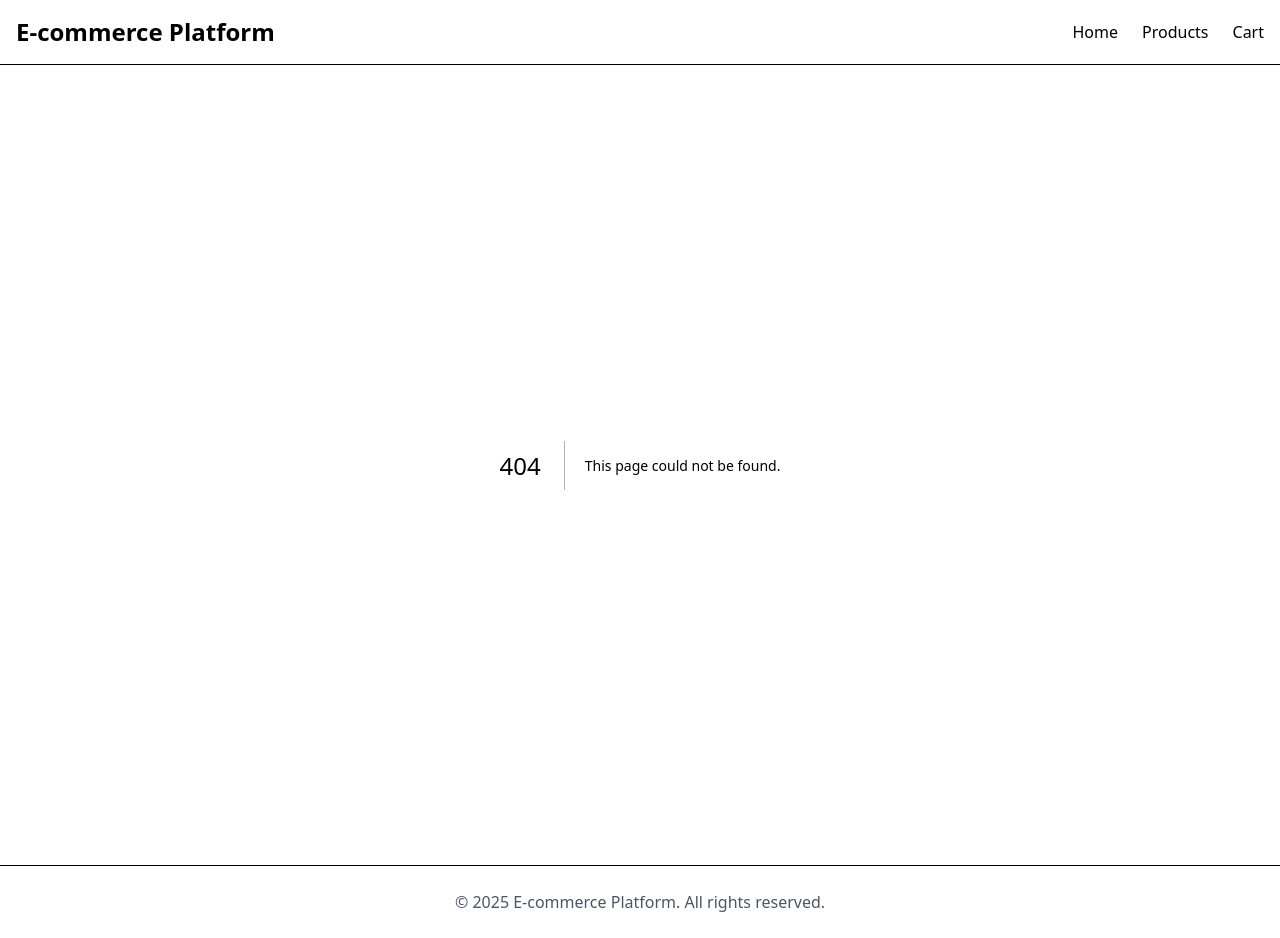
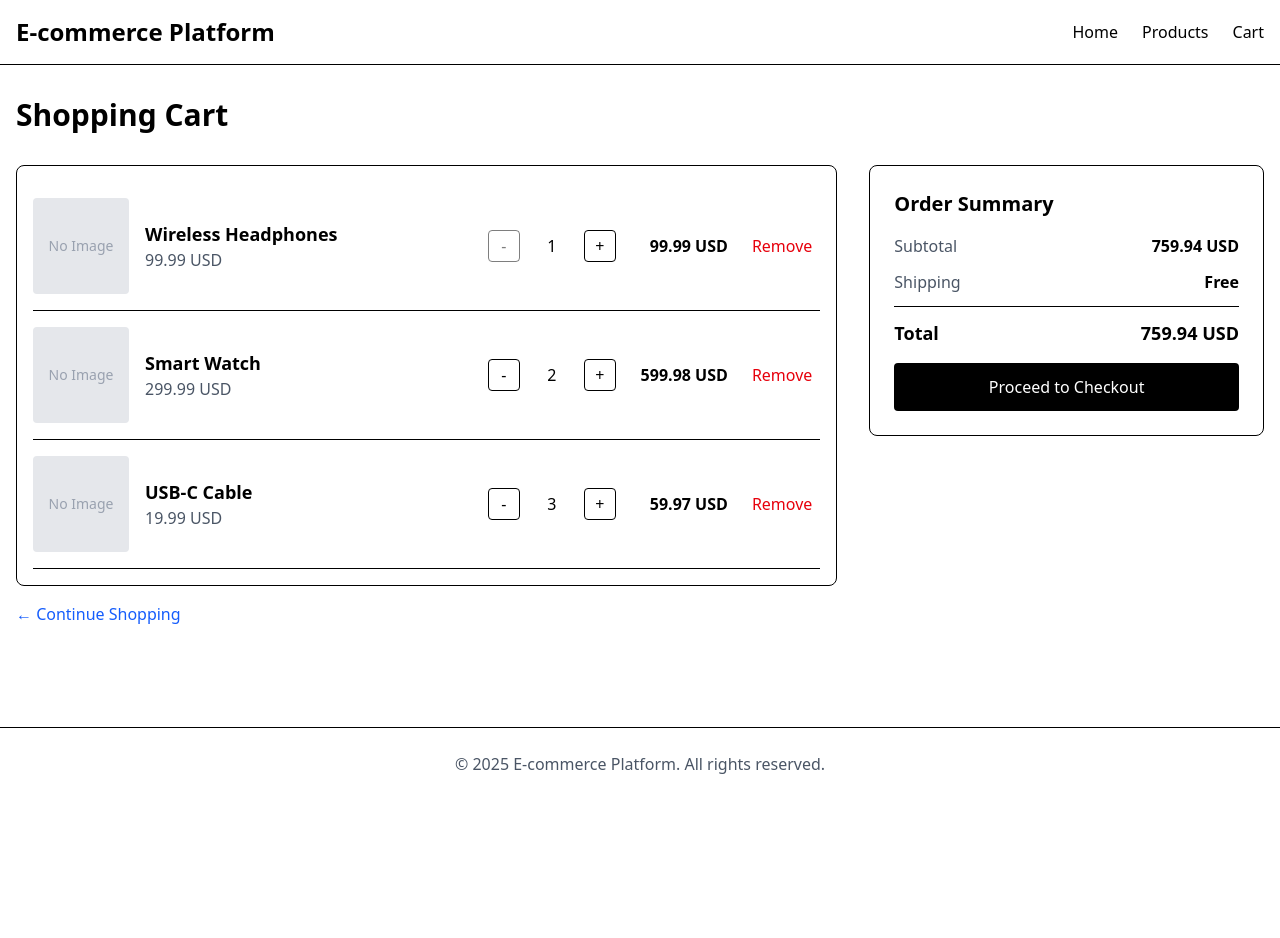
Before and after one commit to hasan-kaya/ecommerce-app, a Next.js app in the folder web-client/: page /cart in a window 1280 px wide. Before the commit this address had no page. After the commit the page ends 800 px from the top, so only its background shows below. Built offline with nearby package versions, Linux system fonts and the light colour scheme.

Commit message:
feat: cart page ui

```diff
--- /dev/null
+++ b/web-client/src/app/cart/page.tsx
@@ -0,0 +1,122 @@
+'use client';
+
+import { useState } from 'react';
+import { useRouter } from 'next/navigation';
+import Link from 'next/link';
+import CartItem from '@/components/features/cart/CartItem';
+import CartSummary from '@/components/features/cart/CartSummary';
+
+type CartItemType = {
+  id: string;
+  name: string;
+  price: number;
+  currency: string;
+  quantity: number;
+};
+
+const initialCartItems: CartItemType[] = [
+  {
+    id: '1',
+    name: 'Wireless Headphones',
+    price: 9999,
+    currency: 'USD',
+    quantity: 1,
+  },
+  {
+    id: '2',
+    name: 'Smart Watch',
+    price: 29999,
+    currency: 'USD',
+    quantity: 2,
+  },
+  {
+    id: '3',
+    name: 'USB-C Cable',
+    price: 1999,
+    currency: 'USD',
+    quantity: 3,
+  },
+];
+
+export default function CartPage() {
+  const router = useRouter();
+  const [cartItems, setCartItems] = useState<CartItemType[]>(initialCartItems);
+
+  const handleUpdateQuantity = (id: string, quantity: number) => {
+    setCartItems((items) =>
+      items.map((item) => (item.id === id ? { ...item, quantity } : item))
+    );
+  };
+
+  const handleRemove = (id: string) => {
+    setCartItems((items) => items.filter((item) => item.id !== id));
+  };
+
+  const handleCheckout = () => {
+    router.push('/checkout');
+  };
+
+  const subtotal = cartItems.reduce(
+    (sum, item) => sum + item.price * item.quantity,
+    0
+  );
+
+  if (cartItems.length === 0) {
+    return (
+      <div className="container mx-auto px-4 py-16">
+        <div className="text-center">
+          <h1 className="text-3xl font-bold mb-4">Your Cart is Empty</h1>
+          <p className="text-gray-600 mb-8">
+            Add some products to your cart to see them here.
+          </p>
+          <Link
+            href="/products"
+            className="inline-block bg-black text-white px-6 py-3 rounded hover:bg-gray-800"
+          >
+            Continue Shopping
+          </Link>
+        </div>
+      </div>
+    );
+  }
+
+  return (
+    <div className="container mx-auto px-4 py-8">
+      <h1 className="text-3xl font-bold mb-8">Shopping Cart</h1>
+
+      <div className="grid grid-cols-1 lg:grid-cols-3 gap-8">
+        <div className="lg:col-span-2">
+          <div className="border rounded-lg p-4">
+            {cartItems.map((item) => (
+              <CartItem
+                key={item.id}
+                id={item.id}
+                name={item.name}
+                price={item.price}
+                currency={item.currency}
+                quantity={item.quantity}
+                onUpdateQuantity={handleUpdateQuantity}
+                onRemove={handleRemove}
+              />
+            ))}
+          </div>
+
+          <Link
+            href="/products"
+            className="inline-block mt-4 text-blue-600 hover:underline"
+          >
+            ← Continue Shopping
+          </Link>
+        </div>
+
+        <div className="lg:col-span-1">
+          <CartSummary
+            subtotal={subtotal}
+            currency="USD"
+            onCheckout={handleCheckout}
+          />
+        </div>
+      </div>
+    </div>
+  );
+}
--- /dev/null
+++ b/web-client/src/components/features/cart/CartItem.tsx
@@ -0,0 +1,64 @@
+type CartItemProps = {
+  id: string;
+  name: string;
+  price: number;
+  currency: string;
+  quantity: number;
+  onUpdateQuantity: (id: string, quantity: number) => void;
+  onRemove: (id: string) => void;
+};
+
+export default function CartItem({
+  id,
+  name,
+  price,
+  currency,
+  quantity,
+  onUpdateQuantity,
+  onRemove,
+}: CartItemProps) {
+  return (
+    <div className="flex items-center gap-4 border-b py-4">
+      <div className="bg-gray-200 w-24 h-24 rounded flex items-center justify-center flex-shrink-0">
+        <span className="text-gray-400 text-sm">No Image</span>
+      </div>
+
+      <div className="flex-1">
+        <h3 className="font-semibold text-lg">{name}</h3>
+        <p className="text-gray-600">
+          {(price / 100).toFixed(2)} {currency}
+        </p>
+      </div>
+
+      <div className="flex items-center gap-2">
+        <button
+          onClick={() => onUpdateQuantity(id, quantity - 1)}
+          disabled={quantity <= 1}
+          className="w-8 h-8 border rounded hover:bg-gray-100 disabled:opacity-50 disabled:cursor-not-allowed"
+        >
+          -
+        </button>
+        <span className="w-12 text-center">{quantity}</span>
+        <button
+          onClick={() => onUpdateQuantity(id, quantity + 1)}
+          className="w-8 h-8 border rounded hover:bg-gray-100"
+        >
+          +
+        </button>
+      </div>
+
+      <div className="text-right w-24">
+        <p className="font-bold">
+          {((price * quantity) / 100).toFixed(2)} {currency}
+        </p>
+      </div>
+
+      <button
+        onClick={() => onRemove(id)}
+        className="text-red-600 hover:text-red-800 px-2"
+      >
+        Remove
+      </button>
+    </div>
+  );
+}
--- /dev/null
+++ b/web-client/src/components/features/cart/CartSummary.tsx
@@ -0,0 +1,48 @@
+type CartSummaryProps = {
+  subtotal: number;
+  currency: string;
+  onCheckout: () => void;
+};
+
+export default function CartSummary({
+  subtotal,
+  currency,
+  onCheckout,
+}: CartSummaryProps) {
+  const shipping = 0;
+  const total = subtotal + shipping;
+
+  return (
+    <div className="border rounded-lg p-6 sticky top-4">
+      <h2 className="text-xl font-bold mb-4">Order Summary</h2>
+
+      <div className="space-y-3 mb-4">
+        <div className="flex justify-between">
+          <span className="text-gray-600">Subtotal</span>
+          <span className="font-semibold">
+            {(subtotal / 100).toFixed(2)} {currency}
+          </span>
+        </div>
+        <div className="flex justify-between">
+          <span className="text-gray-600">Shipping</span>
+          <span className="font-semibold">
+            {shipping === 0 ? 'Free' : `${(shipping / 100).toFixed(2)} ${currency}`}
+          </span>
+        </div>
+        <div className="border-t pt-3 flex justify-between text-lg">
+          <span className="font-bold">Total</span>
+          <span className="font-bold">
+            {(total / 100).toFixed(2)} {currency}
+          </span>
+        </div>
+      </div>
+
+      <button
+        onClick={onCheckout}
+        className="w-full bg-black text-white py-3 rounded hover:bg-gray-800"
+      >
+        Proceed to Checkout
+      </button>
+    </div>
+  );
+}
```
